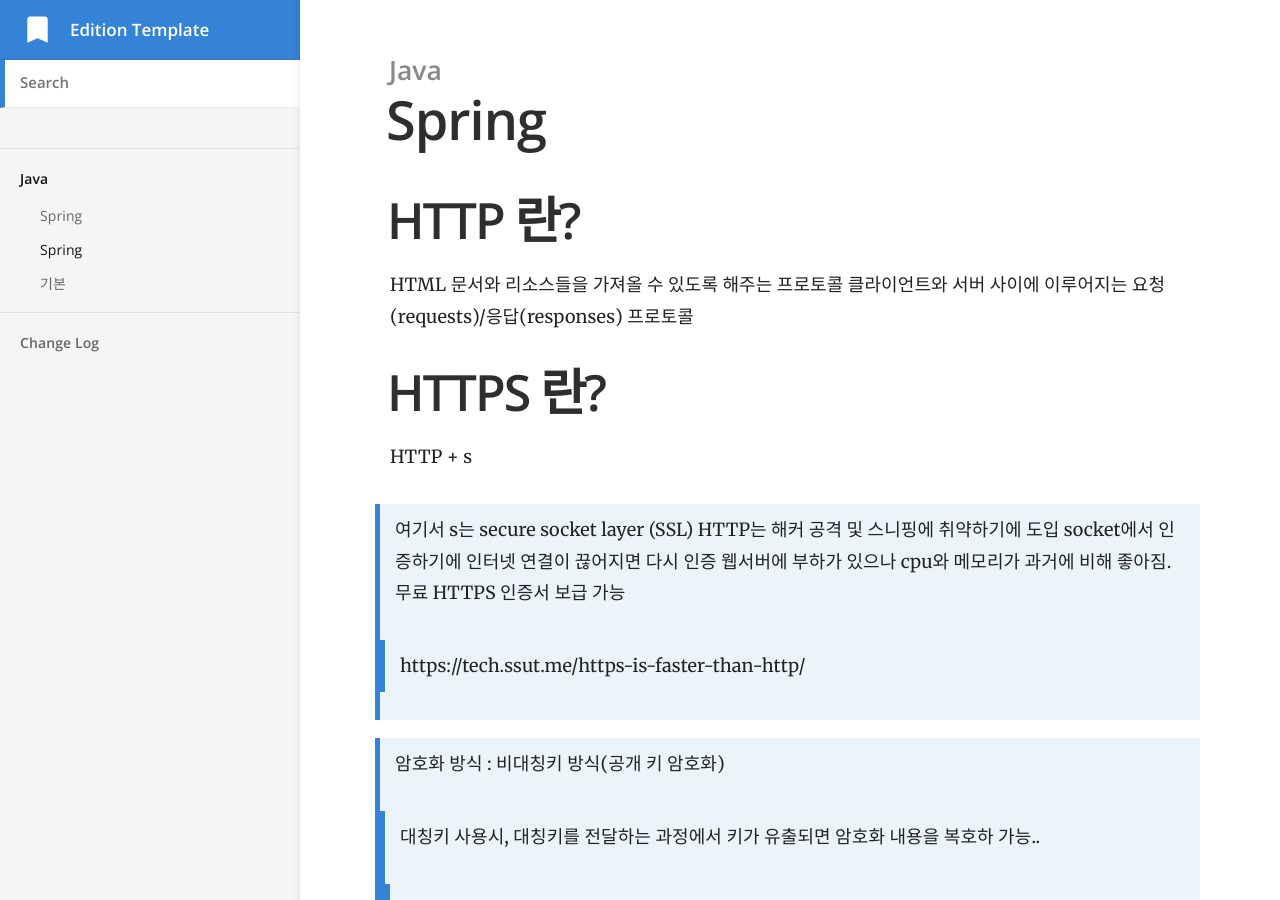
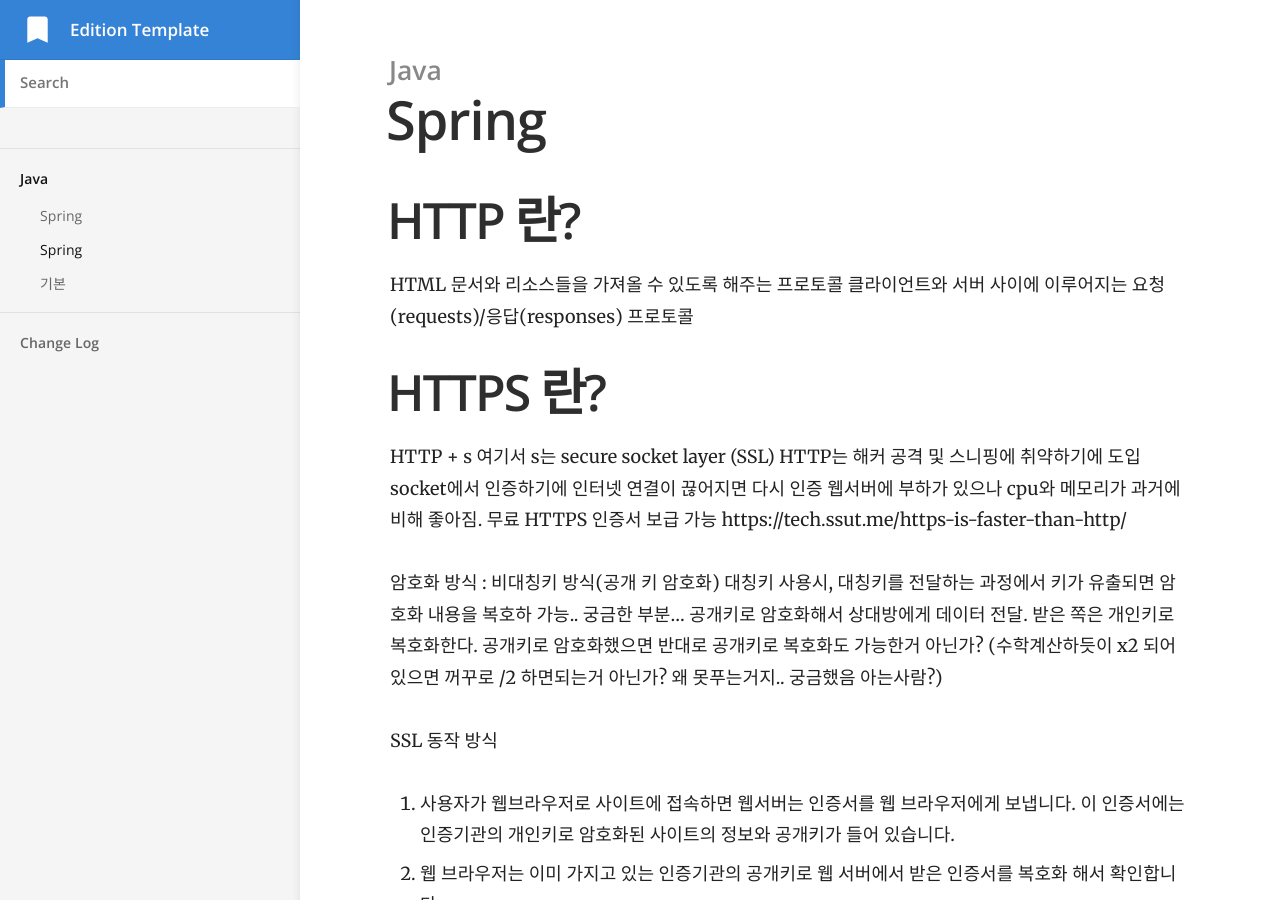
Before and after one commit to peppermaint/java-study, a Jekyll site: the page built from _docs/Java/Web기본.md, in a window 1280 px wide and 900 px high. Built offline with Jekyll 4.4.1, drawn with Linux system fonts in a browser that asks for light colours; some of the changed text lies outside the part shown.

Commit message:
Update Web기본.md

```diff
--- a/_docs/Java/Web기본.md
+++ b/_docs/Java/Web기본.md
@@ -15,24 +15,24 @@ HTTPS 란?
 =========
 
 HTTP + s
->여기서 s는 secure socket layer (SSL)
->HTTP는 해커 공격 및 스니핑에 취약하기에 도입
->socket에서 인증하기에 인터넷 연결이 끊어지면 다시 인증
->웹서버에 부하가 있으나 cpu와 메모리가 과거에 비해 좋아짐.
->무료 HTTPS 인증서 보급 가능
->>https://tech.ssut.me/https-is-faster-than-http/
+여기서 s는 secure socket layer (SSL)
+HTTP는 해커 공격 및 스니핑에 취약하기에 도입
+socket에서 인증하기에 인터넷 연결이 끊어지면 다시 인증
+웹서버에 부하가 있으나 cpu와 메모리가 과거에 비해 좋아짐.
+무료 HTTPS 인증서 보급 가능
+https://tech.ssut.me/https-is-faster-than-http/
 
->암호화 방식 : 비대칭키 방식(공개 키 암호화)
->>대칭키 사용시, 대칭키를 전달하는 과정에서 키가 유출되면 암호화 내용을 복호하 가능..
->>>궁금한 부분...
->>>공개키로 암호화해서 상대방에게 데이터 전달. 받은 쪽은 개인키로 복호화한다.
->>>공개키로 암호화했으면 반대로 공개키로 복호화도 가능한거 아닌가?
->>>(수학계산하듯이 x2 되어있으면 꺼꾸로 /2 하면되는거 아닌가? 왜 못푸는거지.. 궁금했음 아는사람?)
+암호화 방식 : 비대칭키 방식(공개 키 암호화)
+대칭키 사용시, 대칭키를 전달하는 과정에서 키가 유출되면 암호화 내용을 복호하 가능..
+궁금한 부분...
+공개키로 암호화해서 상대방에게 데이터 전달. 받은 쪽은 개인키로 복호화한다.
+공개키로 암호화했으면 반대로 공개키로 복호화도 가능한거 아닌가?
+(수학계산하듯이 x2 되어있으면 꺼꾸로 /2 하면되는거 아닌가? 왜 못푸는거지.. 궁금했음 아는사람?)
 
 
->SSL 동작 방식
+SSL 동작 방식
 1. 사용자가 웹브라우저로 사이트에 접속하면 웹서버는 인증서를 웹 브라우저에게 보냅니다. 이 인증서에는 인증기관의 개인키로 암호화된 사이트의 정보와 공개키가 들어 있습니다.
 2. 웹 브라우저는 이미 가지고 있는 인증기관의 공개키로 웹 서버에서 받은 인증서를 복호화 해서 확인합니다.
 3. 웹 브라우저는 실제 데이터의 암호화에 사용될 대칭키를 생성하고, 인증서에서 꺼낸 웹 서버 측의 공개키로 암호화 해서 웹 서버로 보냅니다
 4. 웹서버는 자신이 가지고 있는 개인키로 웹 브라우저가 보내온 대칭키를 복호화 해서 얻습니다. 이제 이 대칭키로 데이터를 암호화해서 주고 받게 됩니다.
->https://offbyone.tistory.com/274
+https://offbyone.tistory.com/274
```
